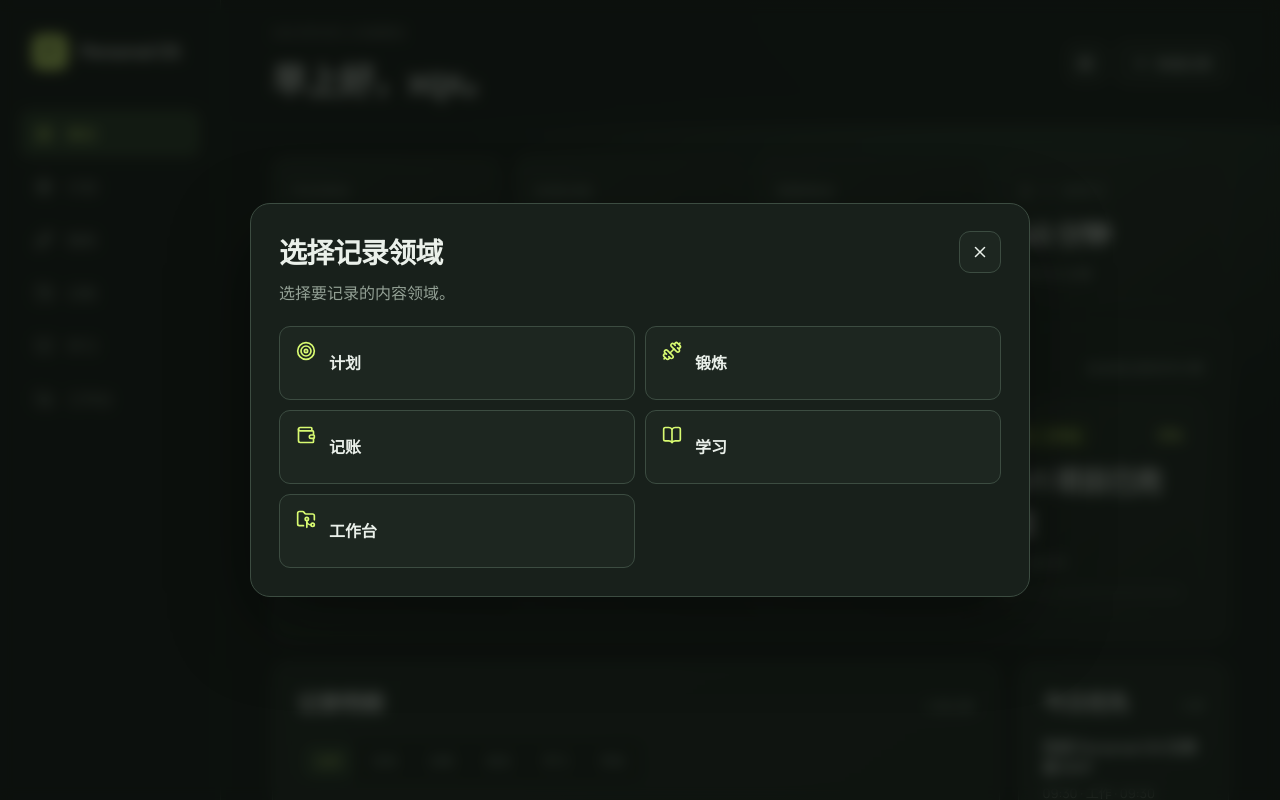
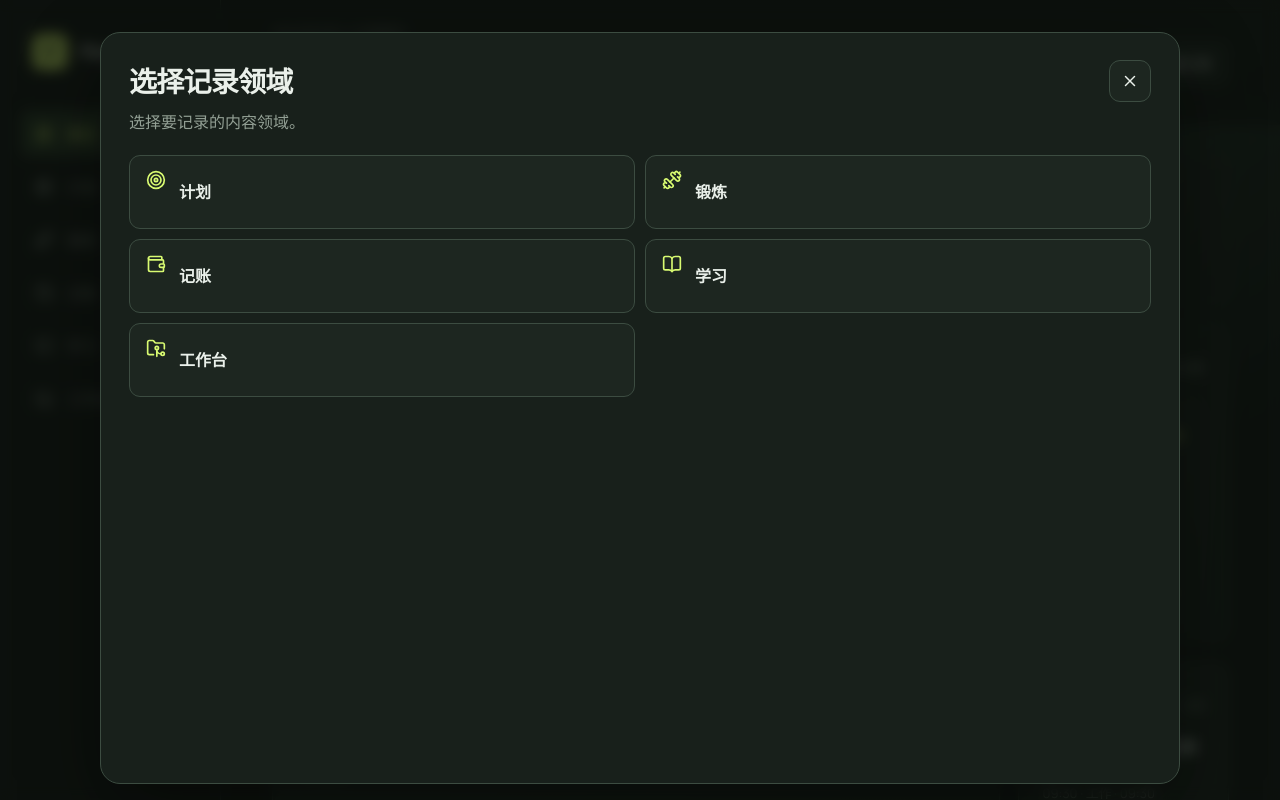
Before and after one commit to cnxsy77/personal-os, a React (Vite) app: page / in a window 1280 px wide. Both pictures are taken after a click on the button "快速记录". Shown: the top 800 px of the page. Built offline with nearby package versions, Linux system fonts and the light colour scheme.

Commit message:
style: standardize record dialog size

```diff
--- a/src/components/RecordDialog.css
+++ b/src/components/RecordDialog.css
@@ -11,8 +11,9 @@
 
 .record-dialog {
   font-size: inherit;
-  width: min(780px, 100%);
-  max-height: min(760px, calc(100dvh - 64px));
+  width: min(1080px, 100%);
+  height: min(920px, calc(100dvh - 48px));
+  max-height: min(920px, calc(100dvh - 48px));
   display: flex;
   flex-direction: column;
   overflow: hidden;
@@ -20,11 +21,6 @@
   border-radius: 20px;
   background: #18201b;
   box-shadow: 0 28px 80px rgba(0, 0, 0, 0.42);
-}
-
-.record-dialog.record-dialog-wide {
-  width: min(1080px, 100%);
-  max-height: min(920px, calc(100dvh - 48px));
 }
 
 .record-dialog:focus {
@@ -142,6 +138,7 @@
 
   .record-dialog {
     width: 100%;
+    height: 92dvh;
     max-height: 92dvh;
     border: 0;
     border-radius: 22px 22px 0 0;
--- a/src/components/RecordDialog.tsx
+++ b/src/components/RecordDialog.tsx
@@ -10,7 +10,6 @@ export type RecordDialogTab = {
 type RecordDialogProps = {
   open: boolean
   title: string
-  dialogClassName?: string
   description?: string
   tabs?: RecordDialogTab[]
   activeTab?: string
@@ -28,7 +27,6 @@ export function RecordDialog({
   onTabChange,
   onClose,
   children,
-  dialogClassName,
 }: RecordDialogProps) {
   const titleId = useId()
   const descriptionId = useId()
@@ -140,7 +138,7 @@ export function RecordDialog({
         aria-modal="true"
         aria-labelledby={titleId}
         aria-describedby={description ? descriptionId : undefined}
-        className={['record-dialog', dialogClassName].filter(Boolean).join(' ')}
+        className="record-dialog"
         onKeyDown={handleTabKey}
         ref={panelRef}
         role="dialog"
--- a/src/features/FinanceQuickRecord.tsx
+++ b/src/features/FinanceQuickRecord.tsx
@@ -165,7 +165,6 @@ export function FinanceQuickRecord({
   const financeDialog = (
     <RecordDialog
       activeTab={dialogTab}
-      dialogClassName={dialogTab === 'import' ? 'record-dialog-wide' : undefined}
       description="记录收支、导入账单、管理周期记录或调整预算。"
       onClose={closeDialog}
       onTabChange={openDialog}
--- a/src/features/HealthQuickRecord.tsx
+++ b/src/features/HealthQuickRecord.tsx
@@ -459,7 +459,6 @@ export function HealthQuickRecord({
     <RecordDialog
       activeTab={dialogTab}
       description="记录训练和身体状态。"
-      dialogClassName="record-dialog-wide"
       onClose={closeDialog}
       onTabChange={openDialog}
       open={dialogOpen}
```
